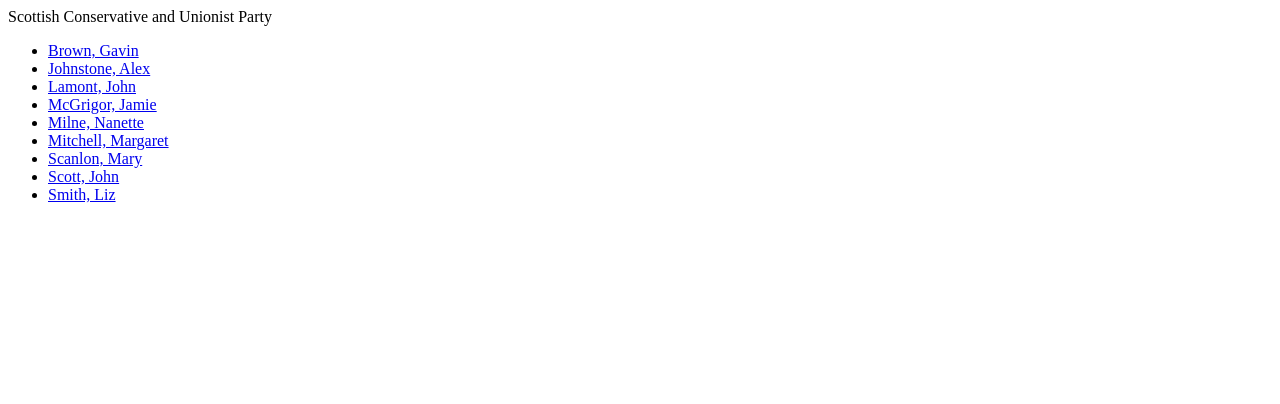
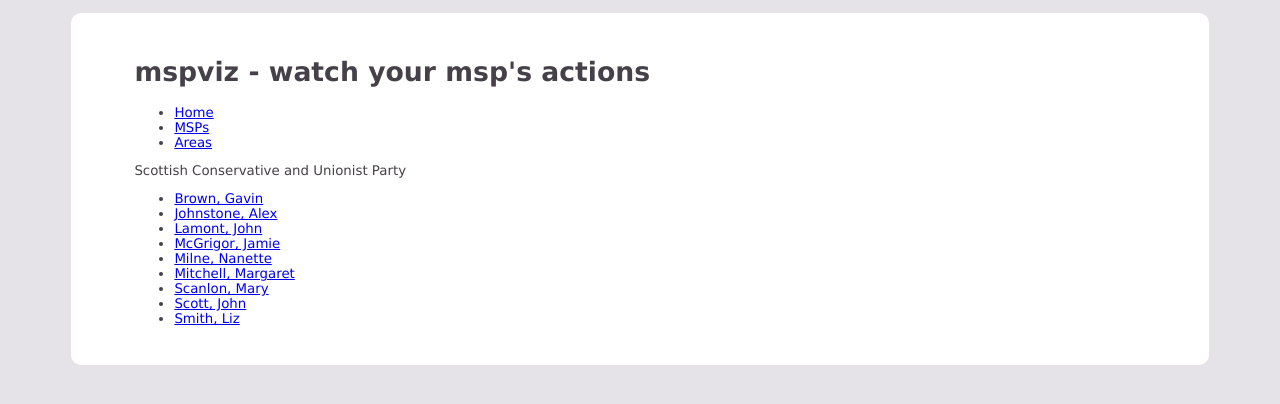
Before and after one commit to mspviz/MSPSite, a Django app: page /mspviz/party/1/ in a window 1280 px wide. Shown: the top 404 px of the page. Run offline with Django 3.2, Linux system fonts and the light colour scheme; data comes from the database, SQL or seed files in the repository; parts of the project's set-up code (start-up, migrations or seed data) failed here and were passed over.

Commit message:
added template inheritance and basic navigation

```diff
--- a/msp_site_django/mspviz/views.py
+++ b/msp_site_django/mspviz/views.py
@@ -8,7 +8,7 @@
 
 	context = RequestContext(request)
 	context_dict = {'bmessage': "I am a message"}
-	return render_to_response('mspviz/index.html', context_dict, context)
+	return render_to_response('mspviz/base.html', context_dict, context)
 
 def listmsps(request):
 	context = RequestContext(request)
--- /dev/null
+++ b/msp_site_django/static/style.css
@@ -0,0 +1,15 @@
+body{
+	background-color:#E6E3E8;
+	font-family:verdana, sans-serif;
+	font-size:10pt;
+	color:#464049;
+}
+
+#wrapper{
+	background-color:#fff;
+	margin:1% 5%;
+	padding:2% 5%;
+	-webkit-border-radius: 10px;
+	-moz-border-radius: 10px;
+	border-radius: 10px;
+}
--- /dev/null
+++ b/msp_site_django/templates/mspviz/base.html
@@ -0,0 +1,32 @@
+{% load staticfiles %}
+<!DOCTYPE html>
+<html lang="en">
+<head>
+    <link rel="stylesheet" type="text/css" href="{% static 'style.css' %}" />
+    <title>{% block title %}mspviz{% endblock %}</title>
+</head>
+
+<body>
+	<div id="wrapper">
+		<div id="header">
+	        {% block header %}
+	        <h1 id="claim">mspviz - watch your msp's actions</h1>
+	        {% endblock %}
+	    </div>
+
+	    <div id="navigation">
+	        {% block navigation %}
+	        <ul>
+	            <li><a href="/mspviz/">Home</a></li>
+	            <li><a href="/mspviz/listmsps/">MSPs</a></li>
+	            <li><a href="/mspviz/listareas/">Areas</a></li>
+	        </ul>
+	        {% endblock %}
+	    </div>
+
+	    <div id="content">
+	        {% block content %}{% endblock %}
+	    </div>
+	</div>
+</body>
+</html>
--- a/msp_site_django/templates/mspviz/party.html
+++ b/msp_site_django/templates/mspviz/party.html
@@ -1,10 +1,6 @@
-<!DOCTYPE html>
+{% extends "mspviz/base.html" %}
 
-<head>
-
-</head>
-
-<body>
+{% block content %}
 	{% if party %}
 		{{party.partyName}}
 		{% if partyMSPs %}
@@ -15,4 +11,4 @@
 			</ul>
 		{% endif %}
 	{% endif %}
-</body>
+{% endblock %}
```
Also changed, not shown: msp_site_django/templates/mspviz/area.html (+3 -7 lines), msp_site_django/templates/mspviz/listareas.html (+3 -7 lines), msp_site_django/templates/mspviz/listmsps.html (+3 -7 lines), msp_site_django/templates/mspviz/msp.html (+3 -7 lines).
